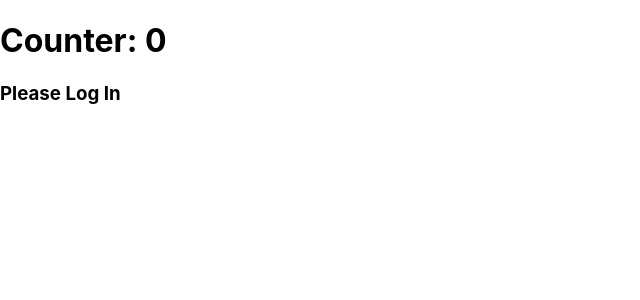
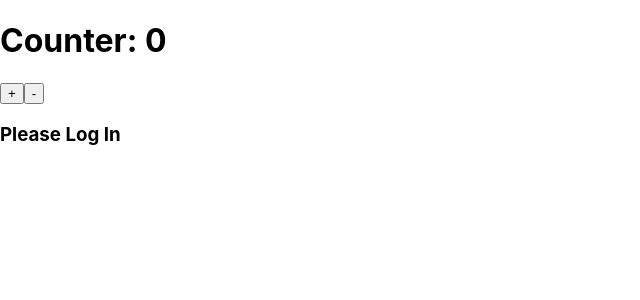
Before and after one commit to JLoweDev/redux-react-test, a React (Create React App) app: page / in a window 1280 px wide. Shown: the top 300 px of the page, without its empty margins (0-640 px from the left). Built offline with nearby package versions, Linux system fonts and the light colour scheme.

Commit message:
added buttons for + and -

```diff
--- a/src/App.js
+++ b/src/App.js
@@ -9,8 +9,10 @@ function App() {
   return (
     <div className="App">
       <h1>Counter: {counter}</h1>
+      <button>+</button>
+      <button>-</button>
       <>
-      {isLogged === true ? <h3>Confidential</h3> : <h3>Please Log In</h3>}
+      {isLogged ? <h3>Confidential</h3> : <h3>Please Log In</h3>}
       </>
     </div>
   );
```
